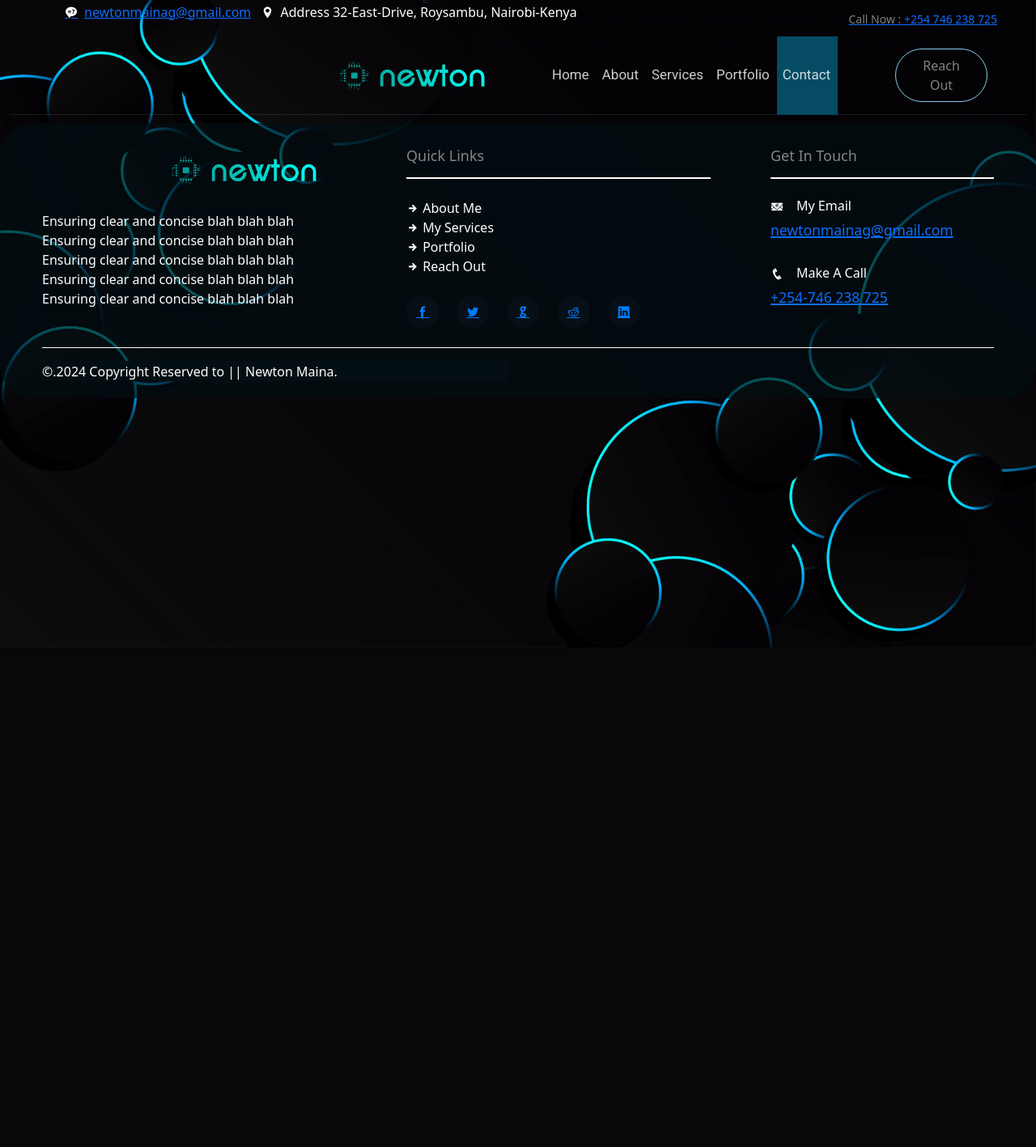
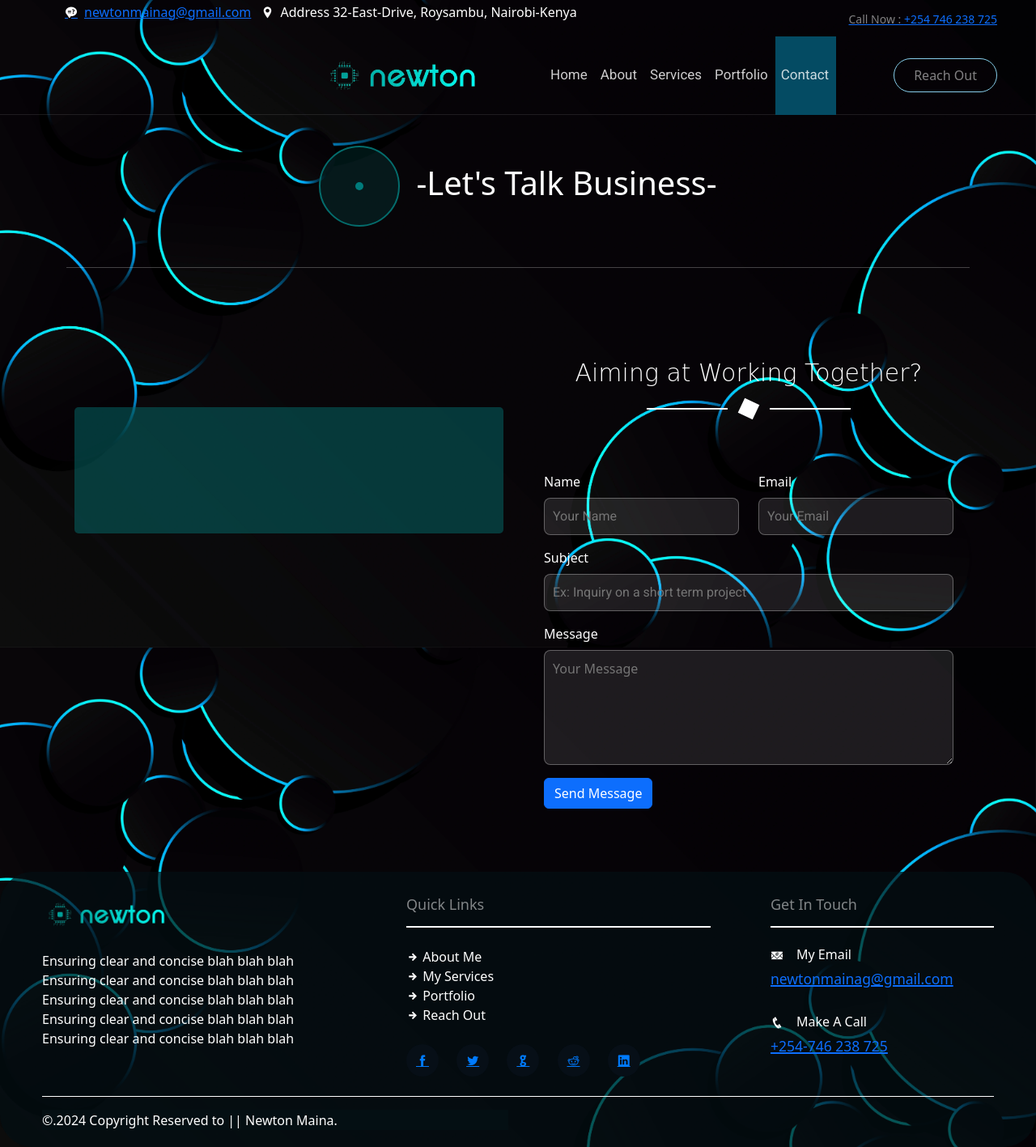
Before and after one commit to Newton-Maina/Portfolio_Final_v1, a Django app: page /contact/ in a window 1280 px wide. Shown: the whole page at 81% size. Before the commit the page ends 800 px from the top, so only its background shows below. Run offline with Django 4.2, Linux system fonts and the light colour scheme; some libraries are stand-ins or nearby versions; some web fonts are replaced; grey boxes are pictures that could not be loaded.

Commit message:
implement contact form functionality

```diff
--- a/Newton_Portfolio_Final_v1/urls.py
+++ b/Newton_Portfolio_Final_v1/urls.py
@@ -23,5 +23,3 @@ urlpatterns = [
     path('', include('The_Website_v1.urls'))
 ]
 urlpatterns += static(settings.STATIC_URL, document_root=settings.STATIC_ROOT)
-
-urlpatterns += static(settings.MEDIA_URL, document_root=settings.MEDIA_ROOT)
--- a/The_Website_v1/static/css/styles.css
+++ b/The_Website_v1/static/css/styles.css
@@ -44,6 +44,7 @@
     margin-left: 150px;
     width: 200px;
 }
+
 .header-text{
     margin-top: 20%;
     font-size: 30px;
@@ -64,7 +65,7 @@
     margin-right: 100px;
     font-size: 30px;
     margin-top: 30px;
-    @media (max-width: 768px){ font-size: 18px}
+    @media (max-width: 768px){ font-size: 20px}
 }
 .header-text span{
     color: #046c6c;
@@ -305,9 +306,23 @@
     border: none;
     border-radius: 10px;
     margin-left: 10px;
+
     background-color: rgba(4,108,108,0.5);
 
 }
+.any-frame-1{
+    height: 100%;
+    width: 97%;
+    border: none;
+    border-radius: 5px;
+    margin-left: 10px;
+    background-color: rgba(4,108,108,0.5);
+    @media (min-width:1200px)
+    {
+        margin-top: 80px
+    }
+}
+
 
 
 .service-offering {
@@ -509,7 +524,7 @@
 
 
 .retext {
-    color: #fff3cd;
+    color: white;
     font-family: "Playwrite AU VIC", system-ui;
     font-size: 1rem;
     font-weight: bold;
@@ -535,7 +550,7 @@
     font-size: 36px;
     font-weight: 600;
     padding: 0.5rem 1rem;
-    color: #fff3cd;
+    color: white;
     font-family: 'Roboto', sans-serif;
 }
 
@@ -549,13 +564,13 @@
 .line {
     width: 100px;
     height: 2px;
-    background-color: #fff3cd;
+    background-color: white;
 }
 
 .diamond {
     width: 20px;
     height: 20px;
-    background-color: #fff3cd;
+    background-color: white;
     top: calc(50% - 10px);
     left: calc(50% - 10px);
     transform: translate(0%, 0%);
@@ -572,13 +587,13 @@
     font-size: 16px;
     line-height: 1.5;
     margin-top: 20px;
-    color: #fff3cd;
+    color: white;
 }
 
 .skills {
     margin-top: 40px;
     padding-top: 20px;
-    border-top: 2px solid #fff3cd;
+    border-top: 2px solid white;
 }
 
 .content {
@@ -587,7 +602,7 @@
 }
 
 .content p {
-    color: #fff3cd;
+    color: white;
 }
 
 .skill-btn{
@@ -609,7 +624,7 @@
 }
 
 .icofont-education, .icofont-double-right {
-    color: #fff3cd;
+    color: white;
 }
 
 ol {
@@ -618,17 +633,17 @@ ol {
 }
 
 ol li h5 {
-    color: #fff3cd;
+    color: white;
 }
 
 .text-center.text-white-50 {
-    color: #fff3cd !important;
+    color: white !important;
     text-align: left;
 }
 
 .listings {
     padding: 20px;
-    color: #fff3cd;
+    color: white;
 }
 
 .listings h2 {
@@ -763,7 +778,7 @@ ol li h5 {
     height: auto;
     position: relative;
     overflow: hidden;
-    background-image: url('../images/background.jpg'); /* Background image with opacity */
+    background-image: url('../images/background.webp'); /* Background image with opacity */
     background-size: cover;
     background-position: center;
     margin-bottom: 50px;
@@ -908,6 +923,45 @@ ol li h5 {
 
 /* ----------Portfolios end --------*/
 
+/* ----------Contact Start --------*/
+
+.contact-form {
+    padding: 20px;
+}
+.form-controller {
+    background-color: rgba(255, 255, 255, 0.1);
+    border: 1px solid rgba(255, 255, 255, 0.3);
+    border-radius: 8px;
+    padding: 10px;
+    margin-bottom: 10px;
+    display: flex;
+    width: 100%;
+}
+
+.form-controller label {
+    display: flex;
+    margin-bottom: 5px;
+}
+
+.form-controller input {
+    padding: 8px;
+    border: 1px solid #ccc;
+    border-radius: 4px;
+}
+
+.form-group input {
+    font-family: 'Roboto', sans-serif;
+    color: white;
+}
+
+.form-group textarea {
+    color: white;
+}
+
+
+
+/* ----------Contact end --------*/
+
 /* ----------Footer Start --------*/
 .footer {
     padding-top: 30px;
--- a/The_Website_v1/templates/contact.html
+++ b/The_Website_v1/templates/contact.html
@@ -9,6 +9,111 @@
 {% endblock %}
 
 {% block body %}
+
+       <!-- Contact Section Start -->
+    <div class="contact-section py-5">
+        <div class="container">
+            <section class="intro-section">
+                <div class="big-circle">
+                    <div class="small-circle">
+                    </div>
+                </div>
+                <div class="retext">
+                    <h1>-Let's Talk Business-</h1>
+                </div>
+            </section>
+            <hr style="margin-bottom: 20px">
+            <br><br><br>
+
+            <!-- Contact Section Start -->
+            <div class="row">
+            <!-- Image Column -->
+            <div class="col-md-6">
+                <div class="framing-1" >
+                        <div class="any-frame-1" >
+                            <video autoplay loop muted style="opacity: 0.7" class="img-fluid" >
+                                <source src="{% static 'images/animation-3.webm' %}" type="video/webm">
+                            </video>
+                        </div>
+                    </div>
+            </div>
+
+            <!-- Form Column -->
+            <div class="col-md-6">
+                {% if name %}
+                    <div id="thank-you-message">
+                        <center style="margin-top: 20px">
+                            <h2 class="play-write-au-vic">
+                                Thanks {{ name }}!
+                            </h2>
+                            <br>
+                            <p><span class="text-success">|| Message received ||</span><br><br>
+                                I have received your email and will respond shortly...
+                            </p>
+                            <br>
+                            <p class="play-write-au-vic">
+                                Looking forward to engage with you soon.
+                            </p>
+                            <p class="text-success">You will be redirected in 15 seconds</p>
+                        </center>
+                        <br><br>
+                    </div>
+                    <script>
+                        setTimeout(function() {
+                            const thankYouMessage = document.getElementById('thank-you-message');
+                            if (thankYouMessage) {
+                                thankYouMessage.style.display = 'none';
+                                window.location.href = '/';
+                            }
+                            }, 15000);
+                    </script>
+                {% else %}
+                <div class="text-center" style="margin-top: 20px">
+                    <h1 class="play-write-au-vic" style="font-size: 30px">Aiming at Working Together?</h1>
+                    <div class="lines d-flex align-items-center justify-content-center mt-3">
+                        <div class="line"></div>
+                        <div class="diamond mx-3"></div>
+                        <div class="line"></div>
+                    </div>
+                </div>
+                <br><br>
+                <form method="POST" action="#" class="contact-form">
+                    {% csrf_token %}
+                    <!-- Form fields here -->
+                    <div class="row">
+                        <div class="col-lg-6">
+                           <div class="form-group">
+                               <label for="name">Name</label>
+                               <input type="text" class="form-controller" id="name" name="name" placeholder="Your Name" required>
+                           </div>
+                        </div>
+                        <div class="col-lg-6">
+                            <div class="form-group">
+                                <label for="email">Email</label>
+                                <input type="email" class="form-controller" id="email" name="email" placeholder="Your Email" required>
+                            </div>
+                        </div>
+                    </div>
+                    <div class="form-group">
+                        <label for="subject">Subject</label>
+                        <input type="text" class="form-controller" id="subject" name="subject"  placeholder="Ex: Inquiry on a short term project" required>
+                    </div>
+                    <div class="form-group">
+                        <label for="message">Message</label>
+                        <textarea class="form-controller" id="message" name="message" rows="5" placeholder="Your Message" required></textarea>
+                    </div>
+                    <button type="submit" class="btn btn-primary">Send Message</button>
+                </form>
+                {% endif %}
+            </div>
+        </div>
+        </div>
+    </div>
+
+
+
+
+
 {% endblock %}
 
 {% block js_block %}
--- a/The_Website_v1/templates/layout.html
+++ b/The_Website_v1/templates/layout.html
@@ -80,8 +80,7 @@
         <!-- Top-bar End -->
 
         <!-- Navbar & Hero Start -->
-        <div class="container-fluid">
-            <nav id="main-navbar" class="navbar navbar-expand-lg navbar-light custom-navbar -px-4 px-lg-5 py-2 py-lg-0">
+            <nav id="main-navbar" class="navbar navbar-expand-lg navbar-light custom-navbar -px-4 px-lg-5 py-2 py-lg-0 py_rg-0">
                 <a href="{% url 'The_Website_v1:home' %}" class="navbar-brand p-0">
                     <img src="{% static 'images/logo_01.webp' %}" alt="Newton's Logo" class="logo">
                 </a>
@@ -103,8 +102,6 @@
                     </ul>
                 </div>
             </nav>
-        </div>
-
     <!--NavBar Section End-->
 
     {% block body %}
@@ -118,8 +115,8 @@
         <div class="row">
             <div class="col-lg-4 mr-auto col-sm-6">
                 <div class="widget mb-5 mb-lg-0">
-                    <div class="logo mb-4">
-                        <img src="{% static 'images/logo_01.png' %}" alt="Newton's Logo" class="img-fluid">
+                    <div class="footer-logo mb-4">
+                        <img src="{% static 'images/logo_01.png' %}" alt="Newton's Logo" class="img-fluid" width="160" height="80">
                     </div>
                     <p>Ensuring clear and concise blah blah blah
                     Ensuring clear and concise blah blah blah
--- a/The_Website_v1/views.py
+++ b/The_Website_v1/views.py
@@ -1,5 +1,6 @@
 from django.shortcuts import render
 from .models import Service
+from django.core.mail import send_mail
 
 # Create your views here.
 def index(request):
@@ -16,4 +17,29 @@ def portfolio(request):
     return render(request, 'portfolio.html',{'navbar': 'portfolio'})
 
 def contact(request):
-    return render(request, 'contact.html',{'navbar': 'contact'})
+    if request.method == "POST":
+        name = request.POST.get('name', '')
+        email = request.POST.get('email', '')
+        subject = request.POST.get('subject', '')
+        message = request.POST.get('message', '')
+
+        if name and email and subject and message:
+            # Send email
+            send_mail(
+                f'Message from {name}',
+                f'Senders Email: {email} '
+                f' -- Details on message: {message}',
+                email,
+                ['newtonmainag@gmail.com','mainanewtong@gmail.com'],
+            )
+
+            # Display success message in the same template
+            return render(request, 'contact.html', {'success_message': 'Your message has been sent successfully.', 'name': name})
+
+        else:
+            # Handle form validation errors
+            error_message = "Please fill out all required fields."
+            return render(request, 'contact.html', {'error_message': error_message, 'navbar': 'contact'})
+
+    else:
+        return render(request, 'contact.html', {'navbar': 'contact'})
```
Also changed, not shown: Newton_Portfolio_Final_v1/settings.py (+9 -1 lines), The_Website_v1/templates/about.html (+10 -3 lines), The_Website_v1/templates/portfolio.html (+9 -9 lines), 1 other file.
